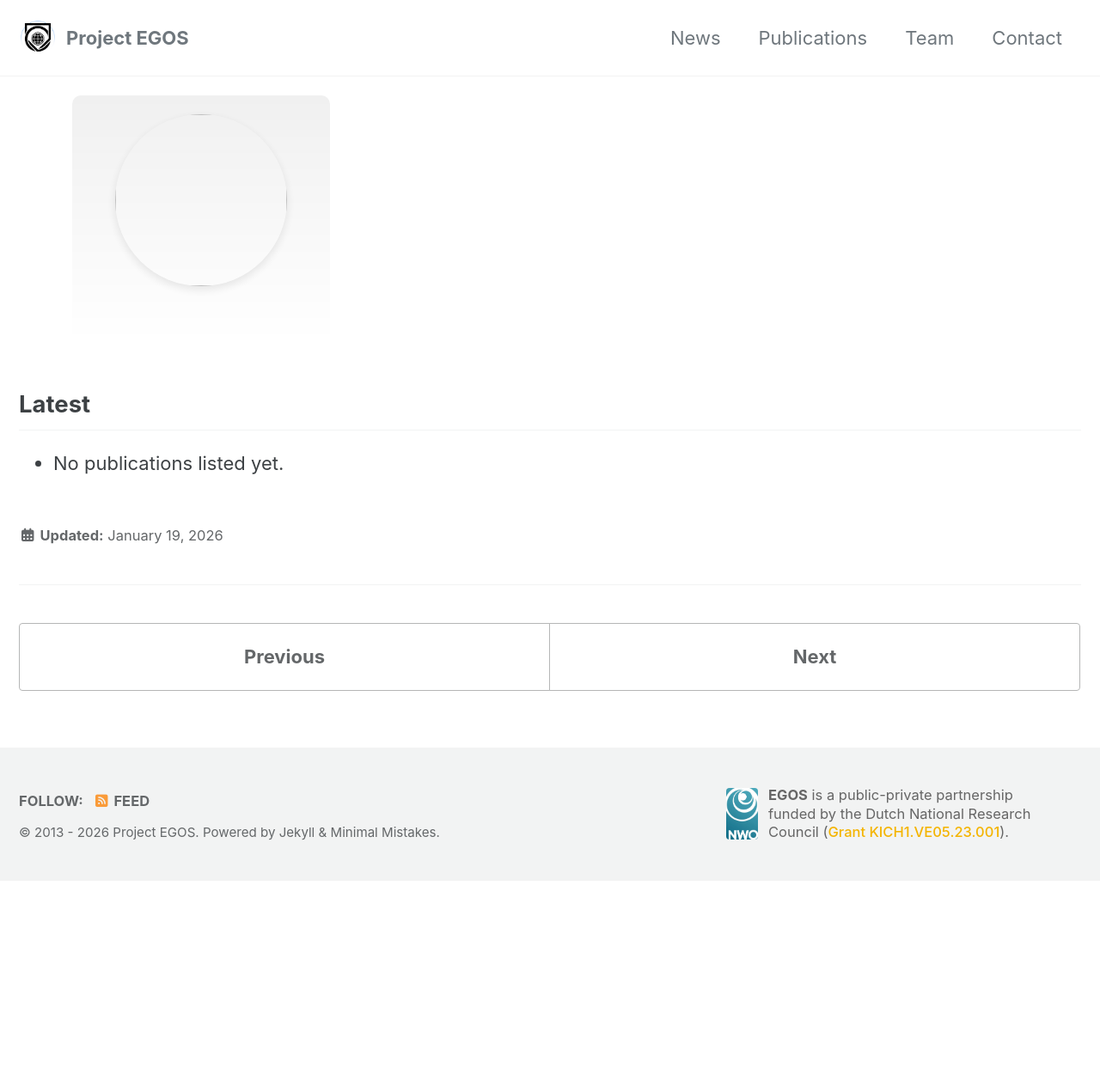
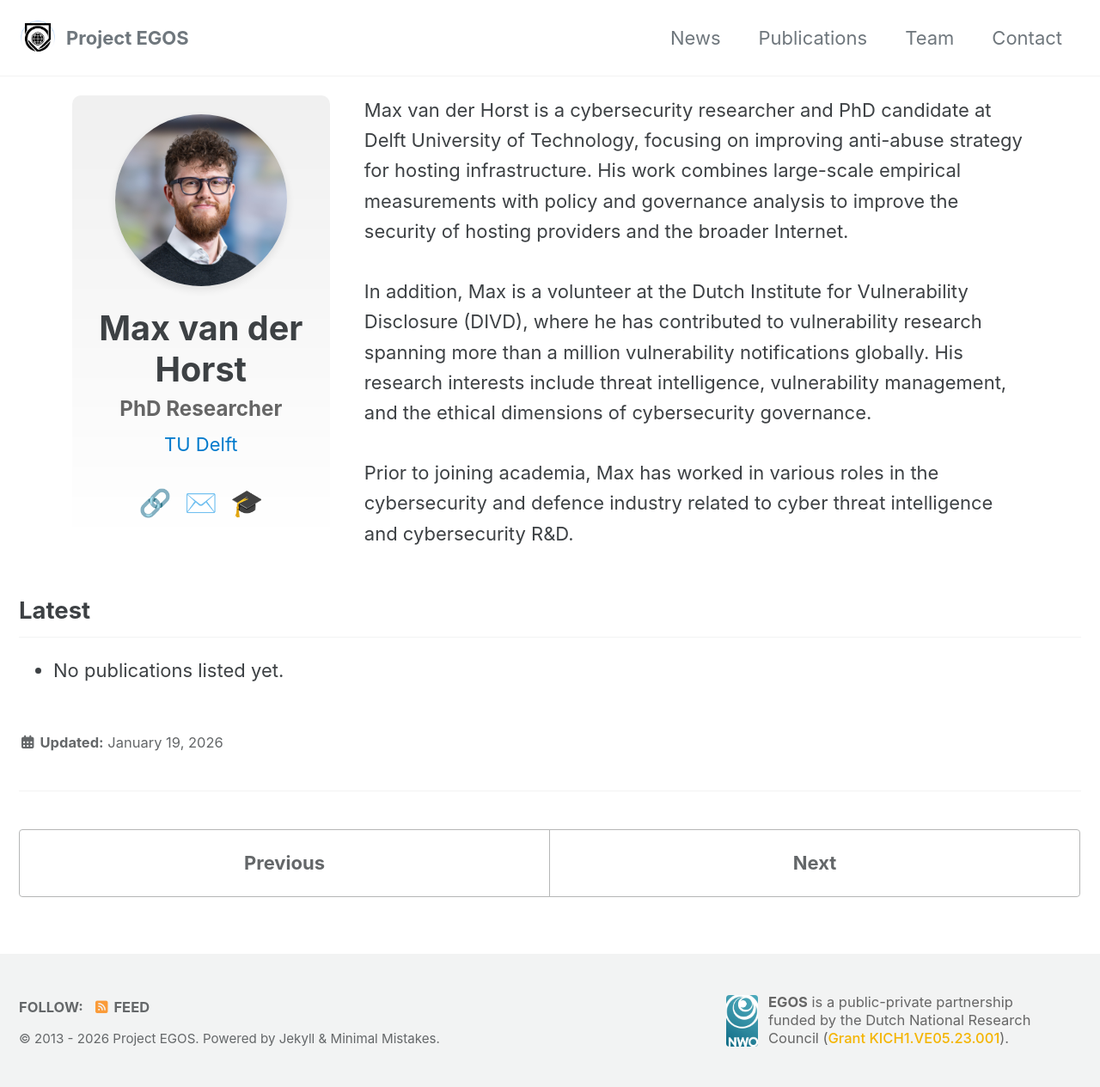
Before and after one commit to Maximand/egos-website, a Jekyll site: the page built from _team/max-van-der-horst.md, in a window 1280 px wide. Shown: the whole page at 86% size. Built offline with Jekyll 4.4.1, drawn with Linux system fonts in a browser that asks for light colours; cached includes are drawn as plain includes; before the commit the page ends 1025 px from its top, so only the background shows below that.

Commit message:
Add new members

```diff
--- a/_data/team.yaml
+++ b/_data/team.yaml
@@ -73,12 +73,28 @@
   profile: "/team/frederik-zuiderveen-borgesius/"
   scholar: "https://scholar.google.com/citations?user=WbsKG-gAAAAJ"
 
+- id: "max-van-der-horst"
+  name: "Max van der Horst"
+  role: "PhD Researcher"
+  institution: "TU Delft"
+  institution-url: "https://tudelft.nl"
+  photo: "/assets/team/max.jpg"
+  profile: "/team/max-van-der-horst/"
+  website: "https://disclosing.observer"
+  email: "m.h.vanderhorst@tudelft.nl"
+  scholar: "https://scholar.google.com/citations?user=OW_MGpUAAAAJ"
+  bio: "Max van der Horst is a cybersecurity researcher and PhD candidate at Delft University of Technology, focusing on improving anti-abuse strategy for hosting infrastructure. His work combines large-scale empirical measurements with policy and governance analysis to improve the security of hosting providers and the broader Internet.
+  <br><br>
+  In addition, Max is a volunteer at the Dutch Institute for Vulnerability Disclosure (DIVD), where he has contributed to vulnerability research spanning more than a million vulnerability notifications globally. His research interests include threat intelligence, vulnerability management, and the ethical dimensions of cybersecurity governance.
+  <br><br>
+  Prior to joining academia, Max has worked in various roles in the cybersecurity and defence industry related to cyber threat intelligence and cybersecurity R&D."
+
 - id: "nicolo-fontana"
   name: "Nicolò Fontana"
   role: "PhD Researcher"
   institution: "TU Delft"
   institution-url: "https://tudelft.nl"
-  photo: "/assets/team/nicolo.png"
+  photo: "/assets/team/nicolo.jpg"
   profile: "/team/nicolo-fontana/"
   email: "N.Fontana@tudelft.nl"
   scholar: "https://scholar.google.com/citations?hl=en&user=fb1sclAAAAAJ"
@@ -93,7 +109,7 @@
   role: "PhD Researcher"
   institution: "Radboud Universiteit"
   institution-url: "https://ru.nl"
-  photo: "/assets/team/rik.png"
+  photo: "/assets/team/rik.jpg"
   profile: "/team/rik-groteboer/"
   email: "rik.groteboer@ru.nl"
   bio: "Rik Groteboer is a PhD candidate at the Radboud University in Nijmegen, at the interdisciplinary research hub on Digitalization and Society (iHub). Rik’s research focuses on the European legislation on content moderation and platform governance, more specifically, on the formal institutionalisation of ‘trusted flaggers’ and legal aspects surrounding the implementation of rules on ‘trusted flaggers’ in practice.
```
